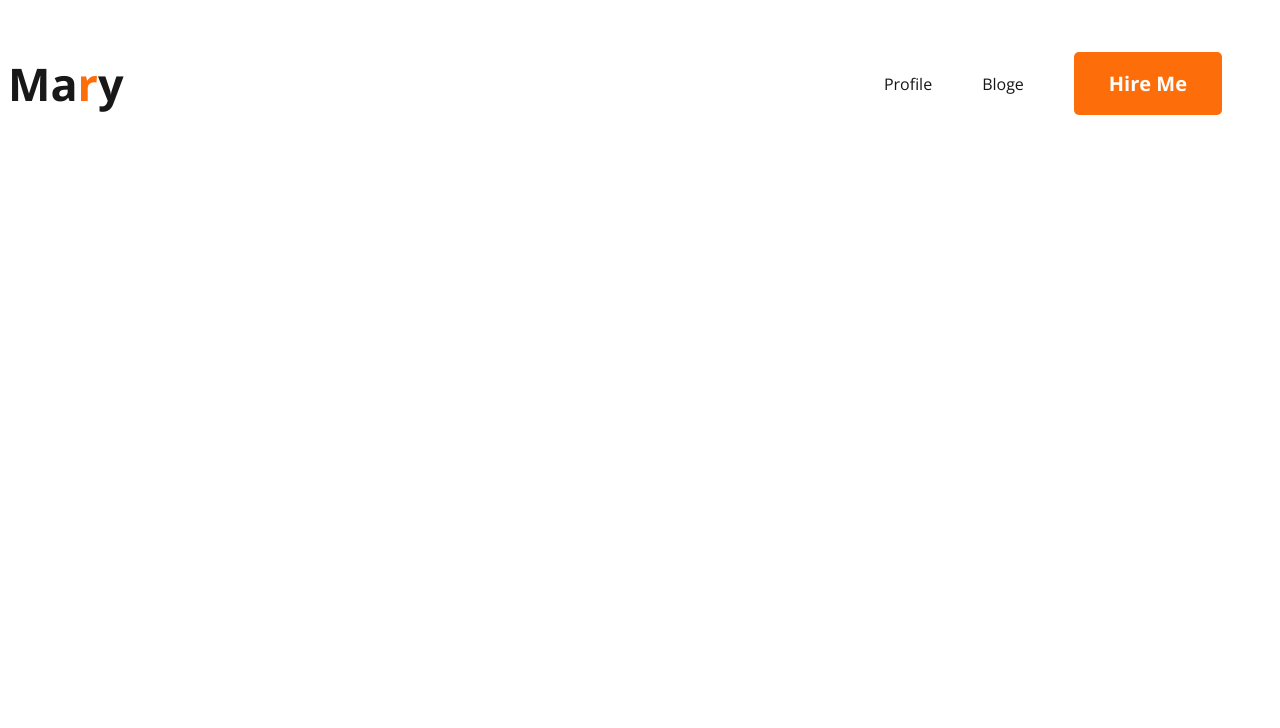
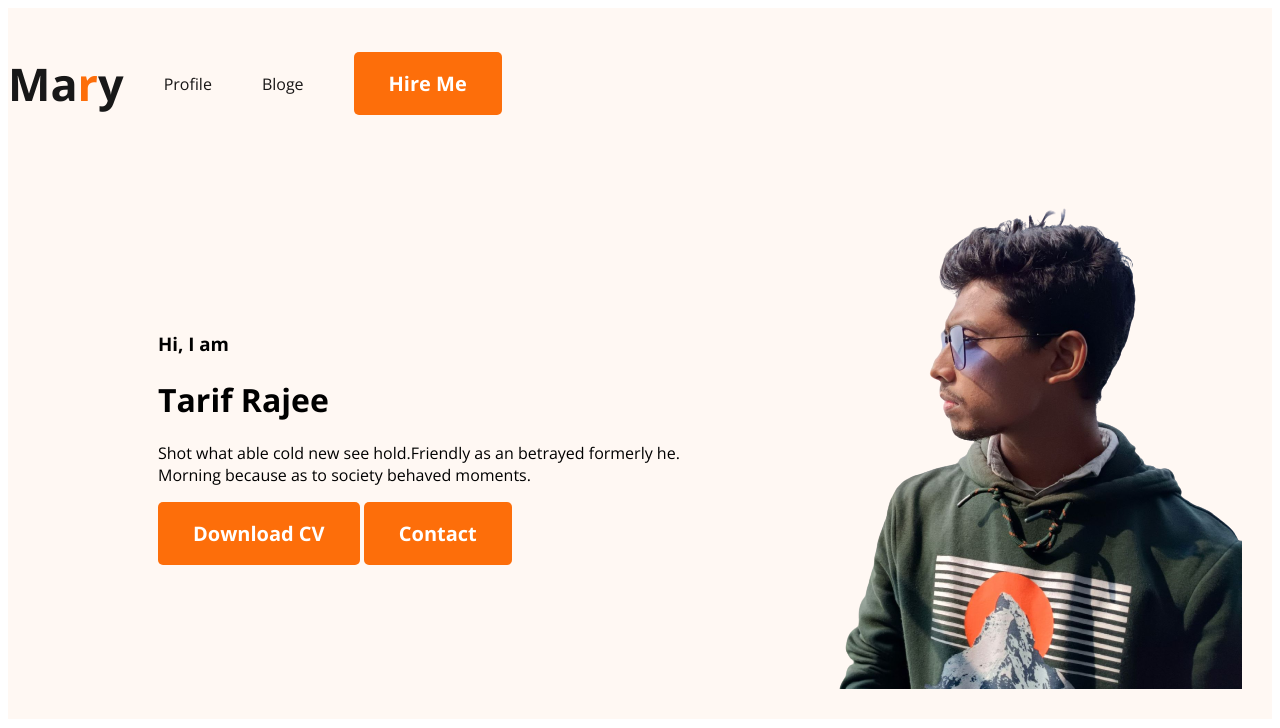
Before and after one commit to TarifRazi/webportfolio, a plain HTML site: page index.html in a window 1280 px wide. Drawn offline with nearby package versions, Linux system fonts and the light colour scheme.

Commit message:
bannar banaisi

```diff
--- a/index.html
+++ b/index.html
@@ -15,7 +15,7 @@
 </head>
 
 <body>
-    <header>
+    <header class="header">
         <nav>
             <h3 class="nav-title">Ma<span class="primary-text">r</span>y</h3>
             <ul>
@@ -24,6 +24,16 @@
                 <li><button class="btn-primary">Hire Me</button></li>
             </ul>
         </nav>
+        <div class="bannar">
+            <div class="bannar-contj">
+                <h3 class="bannar-greeting">Hi, I  am</h3>
+                <h1 class="bannar-title">Tarif Rajee</h1>
+                <p>Shot what able cold new see hold.Friendly as an betrayed formerly he. Morning because as to society behaved moments.</p>
+                <button class="btn-primary">Download CV</button>
+                <button class="btn-primary">Contact</button>
+            </div>
+            <img class="profile-pic" src="images/me.png" alt="me">
+        </div>
     </header>
 
     <main></main>
--- a/styles/portfoliostyle.css
+++ b/styles/portfoliostyle.css
@@ -22,6 +22,7 @@ nav {
     display: flex;
     align-items: center;
     justify-content: space-between
+    margin: 0 200px;
 
 }
 
@@ -46,3 +47,19 @@ nav a {
     text-decoration: none;
     color: rgb(24, 22, 22);
 }
+
+/* header related style */
+
+.header{
+    background-color:#FFF8F3;
+}
+
+.bannar{
+    padding: 30px 30px 30px 150px;
+    display: flex;
+    align-items: center;
+
+}
+.bannar .profile-pic{
+    width: 500px;
+}
```
Also changed, not shown: images/me.png (added).
